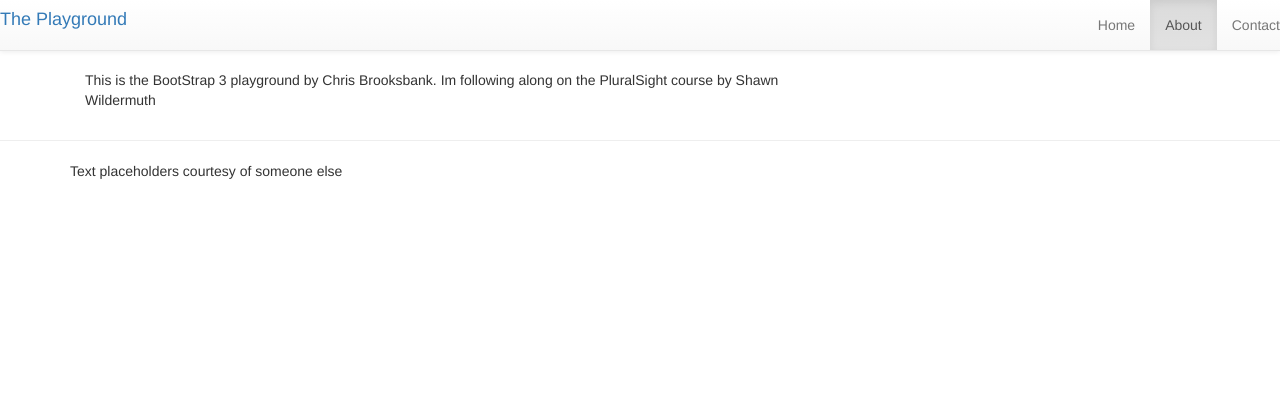
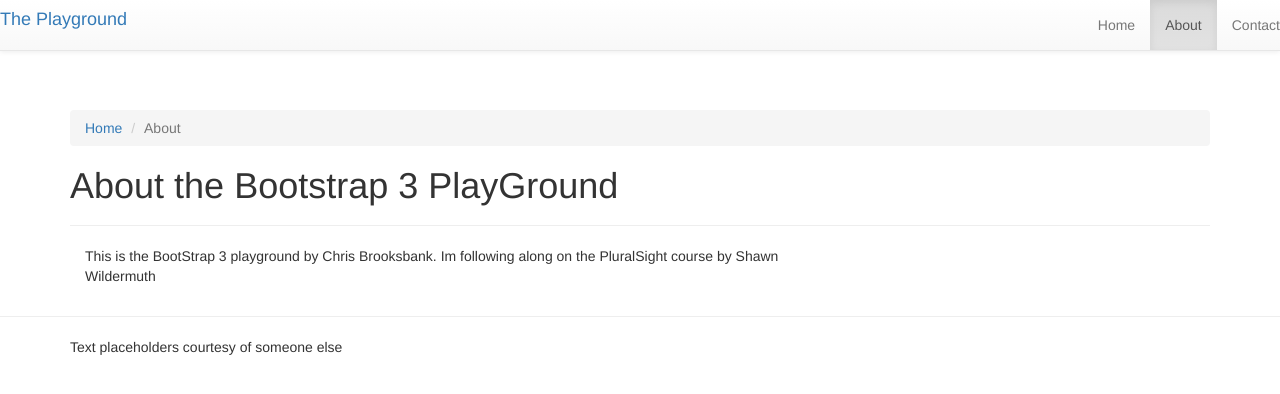
Before and after one commit to ChrisBrooksbank/bootstrap3-playground, a website: page about.html in a window 1280 px wide. Drawn offline with nearby package versions, Linux system fonts and the light colour scheme.

Commit message:
added breadcrumbs

```diff
--- a/about.html
+++ b/about.html
@@ -29,6 +29,13 @@
 				</div>
 			</header>
 			<section id="body" class="container">
+			    <div class="page-header">
+			        <ol class="breadcrumb">
+			        	<li><a href="index.html">Home</a></li>
+			        	<li class="active">About</li>
+			        </ol>
+			    	<h1>About the Bootstrap 3 PlayGround</h1>
+			    </div>
 				<section id="main" class="col-md-8 col-sm-10">
 				   <p>This is the BootStrap 3 playground by Chris Brooksbank. Im following along on the PluralSight course by Shawn Wildermuth</p>
 				</section>
```
Also changed, not shown: contact.html (+7 -0 lines).
